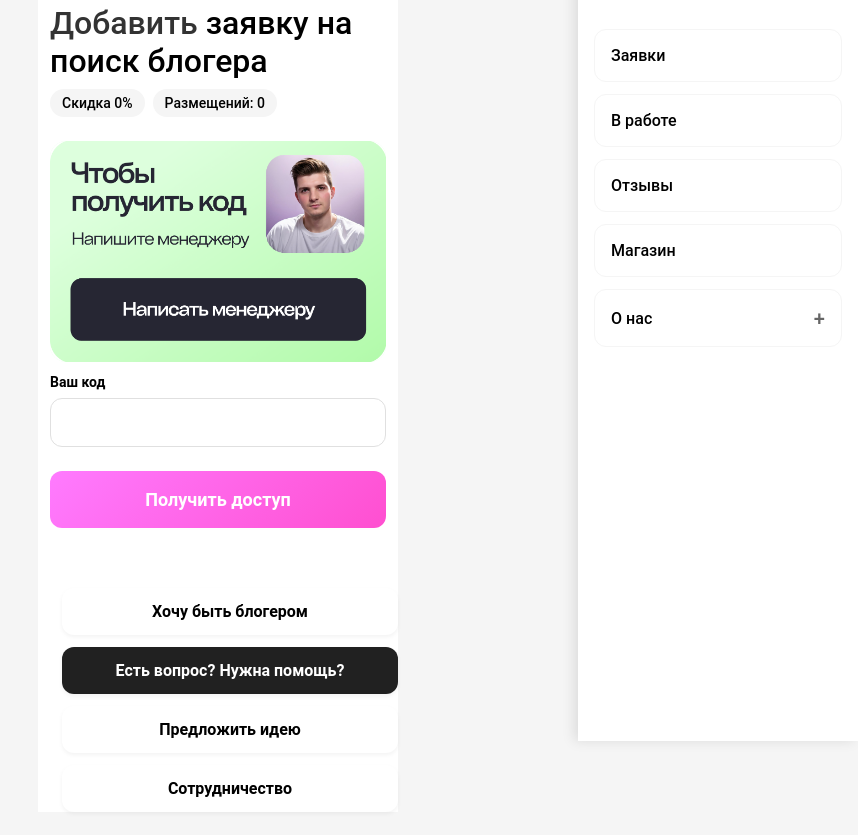
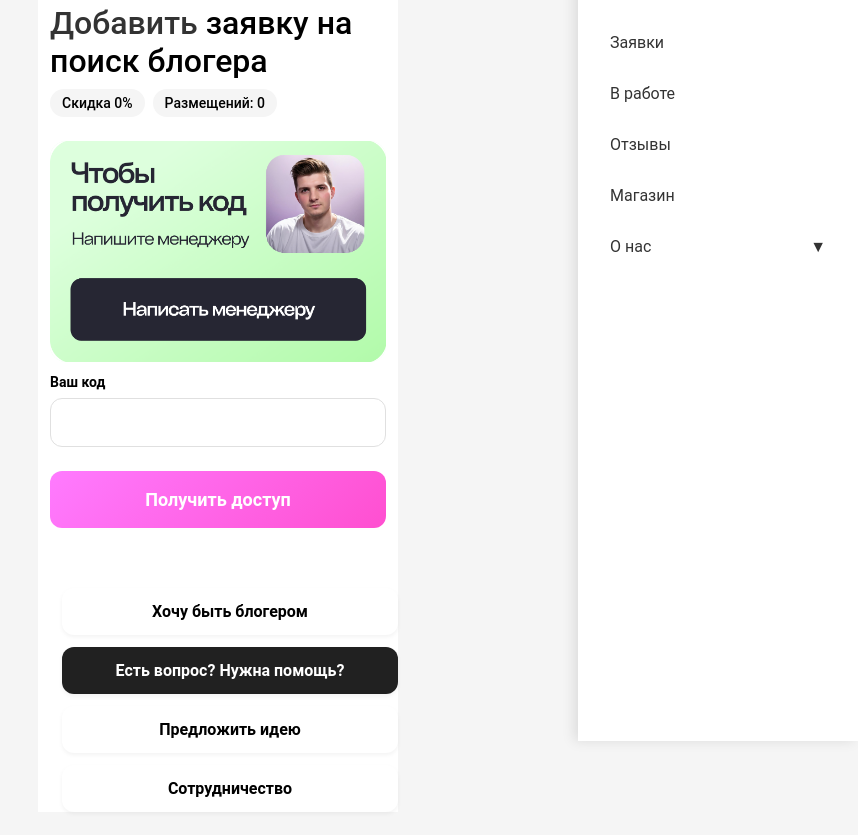
Before and after one commit to ViPERxds/magazzin, a plain HTML site: page access.html in a window 1280 px wide. Both pictures are taken after a click on the button 787 px from the left and 23 px from the top of the page. Shown: the part 59-894 px from the top of the page, without its empty margins (422-1280 px from the left). Drawn offline with Linux system fonts and the light colour scheme.

Commit message:
Update styles.css

```diff
--- a/styles.css
+++ b/styles.css
@@ -1410,80 +1410,78 @@ button {
 .menu-drawer {
     position: fixed;
     top: 0;
-    right: 0;
+    right: -280px;
     width: 280px;
     height: 100vh;
     background: white;
+    box-shadow: -4px 0 12px rgba(0, 0, 0, 0.1);
+    transition: right 0.3s ease;
     z-index: 1000;
     padding: 24px 16px;
-    transform: translateX(100%);
-    transition: transform 0.3s ease;
-    box-shadow: -4px 0 12px rgba(0, 0, 0, 0.1);
 }
 
 .menu-drawer.open {
-    transform: translateX(0);
+    right: 0;
 }
 
 .menu-drawer-header {
     display: flex;
     justify-content: flex-end;
-    margin-bottom: 32px;
+    margin-bottom: 24px;
 }
 
 .menu-close-btn {
     width: 32px;
     height: 32px;
+    border: none;
+    background: none;
+    font-size: 24px;
+    color: #666;
+    cursor: pointer;
     padding: 0;
+}
+
+.menu-list {
+    display: flex;
+    flex-direction: column;
+    gap: 8px;
+}
+
+.menu-item {
+    width: 100%;
+    padding: 12px 16px;
+    border: none;
     background: none;
-    border: none;
-    cursor: pointer;
-    font-size: 24px;
-    color: #666;
-}
-
-.menu-list {
-    display: flex;
-    flex-direction: column;
-    gap: 12px;
-}
-
-.menu-item {
-    padding: 16px;
-    border-radius: 12px;
-    background: white;
-    border: 1px solid #F5F5F5;
-    font-size: 16px;
-    font-weight: 500;
-    color: #000;
     text-align: left;
-    display: flex;
-    justify-content: space-between;
-    align-items: center;
-    transition: all 0.2s ease;
+    font-size: 16px;
+    color: #333;
+    cursor: pointer;
+    border-radius: 8px;
+    transition: background-color 0.2s;
 }
 
 .menu-item:hover {
-    background: #F5F5F5;
+    background-color: #f5f5f5;
+}
+
+.menu-item.expandable {
+    position: relative;
 }
 
 .menu-item.expandable::after {
-    content: '+';
-    font-size: 20px;
-    color: #666;
-}
-
-.menu-item.expanded {
-    border-color: var(--primary-color);
-}
-
-.menu-item.expanded::after {
-    content: '-';
+    content: '▼';
+    position: absolute;
+    right: 16px;
+    transition: transform 0.2s;
+}
+
+.menu-item.expandable.expanded::after {
+    transform: rotate(180deg);
 }
 
 .submenu {
     display: none;
-    padding: 8px 0 0 16px;
+    padding-left: 16px;
 }
 
 .submenu.open {
@@ -1491,11 +1489,18 @@ button {
 }
 
 .submenu-item {
-    padding: 8px 12px;
+    width: 100%;
+    padding: 8px 16px;
+    border: none;
+    background: none;
+    text-align: left;
     font-size: 14px;
     color: #666;
-    background: none;
-    border: none;
-    text-align: left;
-    width: 100%;
-}
+    cursor: pointer;
+    border-radius: 8px;
+    margin-top: 4px;
+}
+
+.submenu-item:hover {
+    background-color: #f5f5f5;
+}
```
